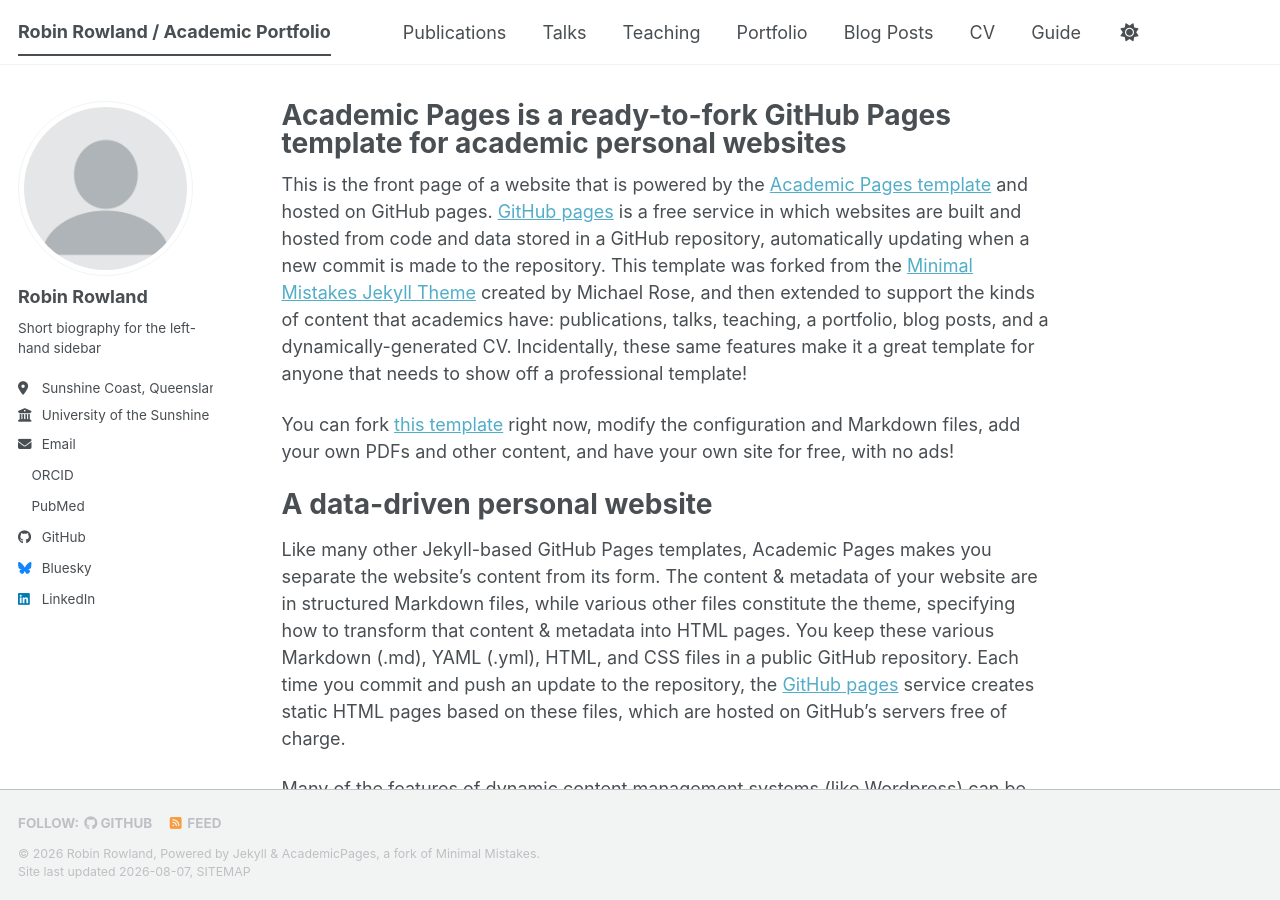
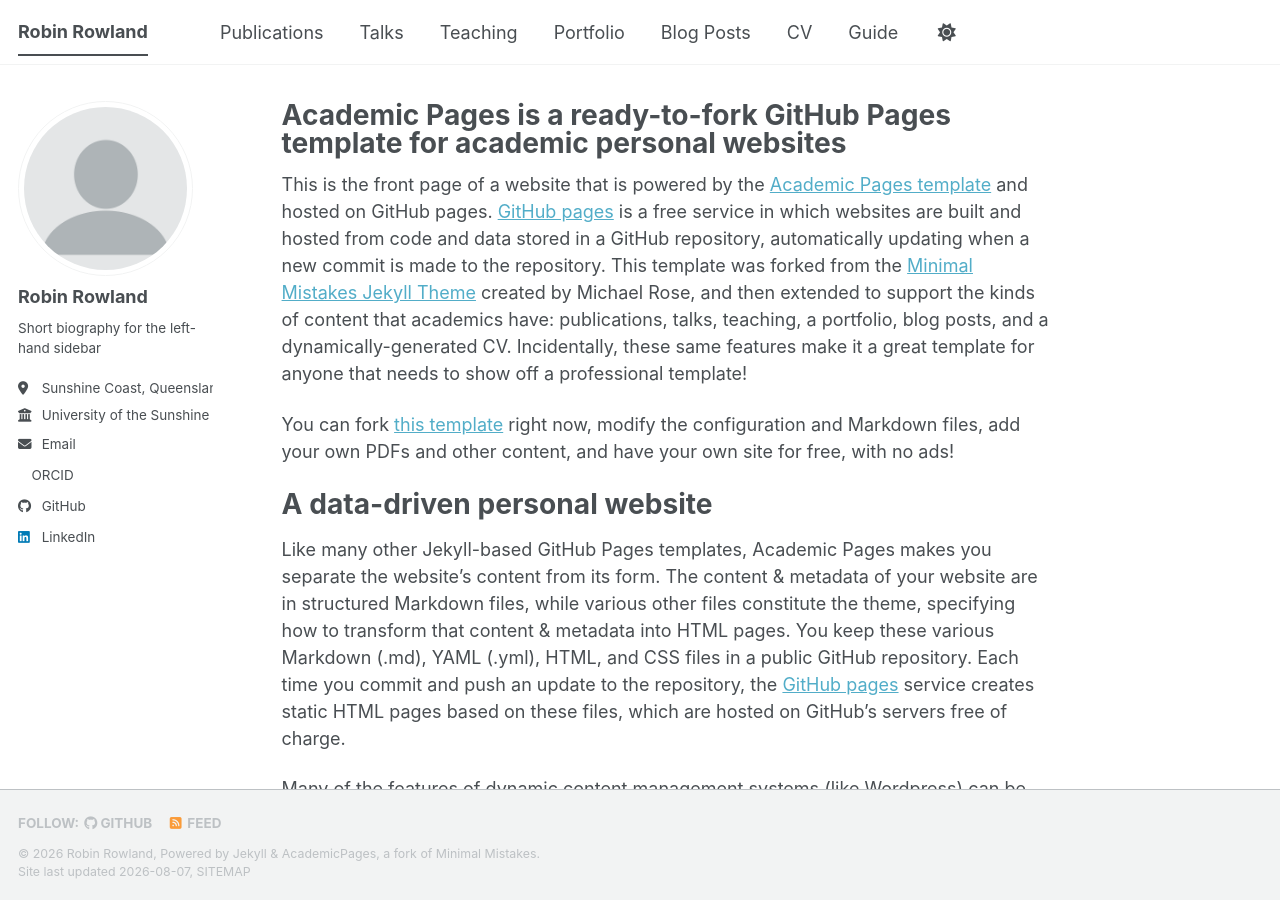
Before and after one commit to RobinERowland/robinerowland.github.io, a Jekyll site: the page built from _pages/about.md, in a window 1280 px wide and 900 px high. Built offline with Jekyll 4.4.1, drawn with Linux system fonts in a browser that asks for light colours; a style sheet for code colours, icons or effects is not loaded.

Commit message:
Update _config.yml

```diff
--- a/_config.yml
+++ b/_config.yml
@@ -9,7 +9,7 @@
 # Basic Site Settings
 locale                   : "en-US"
 site_theme               : "default" # The available themes options are "default", "air", "sunrise", "mint", "dirt" and "contrast"
-title                    : "Robin Rowland / Academic Portfolio"
+title                    : "Robin Rowland"
 title_separator          : "-"
 name                     : &name "Robin Rowland"
 description              : &description "Robin Rowland's academic portfolio"   # Update this with a general description of your site, this is the default if not overridden by a page
@@ -41,7 +41,7 @@
   orcid            : "https://orcid.org/0009-0002-2304-6143"
   semantic         : # URL
   ssrn             : # URL
-  pubmed           : "https://www.ncbi.nlm.nih.gov/pubmed/?term=john+snow"
+  pubmed           : #"https://www.ncbi.nlm.nih.gov/pubmed/?term=john+snow"
   researchgate     : # URL
   scopus           : # URL
   zotero           : # URL
@@ -51,13 +51,13 @@
   bitbucket        : # Username - Update with your username on the site
   codepen          : # Username
   dribbble         : # Username
-  github           : "academicpages"
+  github           : https://github.com/RobinERowland/
   kaggle           : # Username
   stackoverflow    : # User number or user number and name (i.e., use "1" or "1/jeff-atwood")
 
   # Social media
   artstation       : # Username
-  bluesky          : "bsky.app" # Replace this with you Bluesky username
+  bluesky          : #"bsky.app" # Replace this with you Bluesky username
   facebook         : # Username
   flickr           : # Username
   foursquare       : # Username
```
